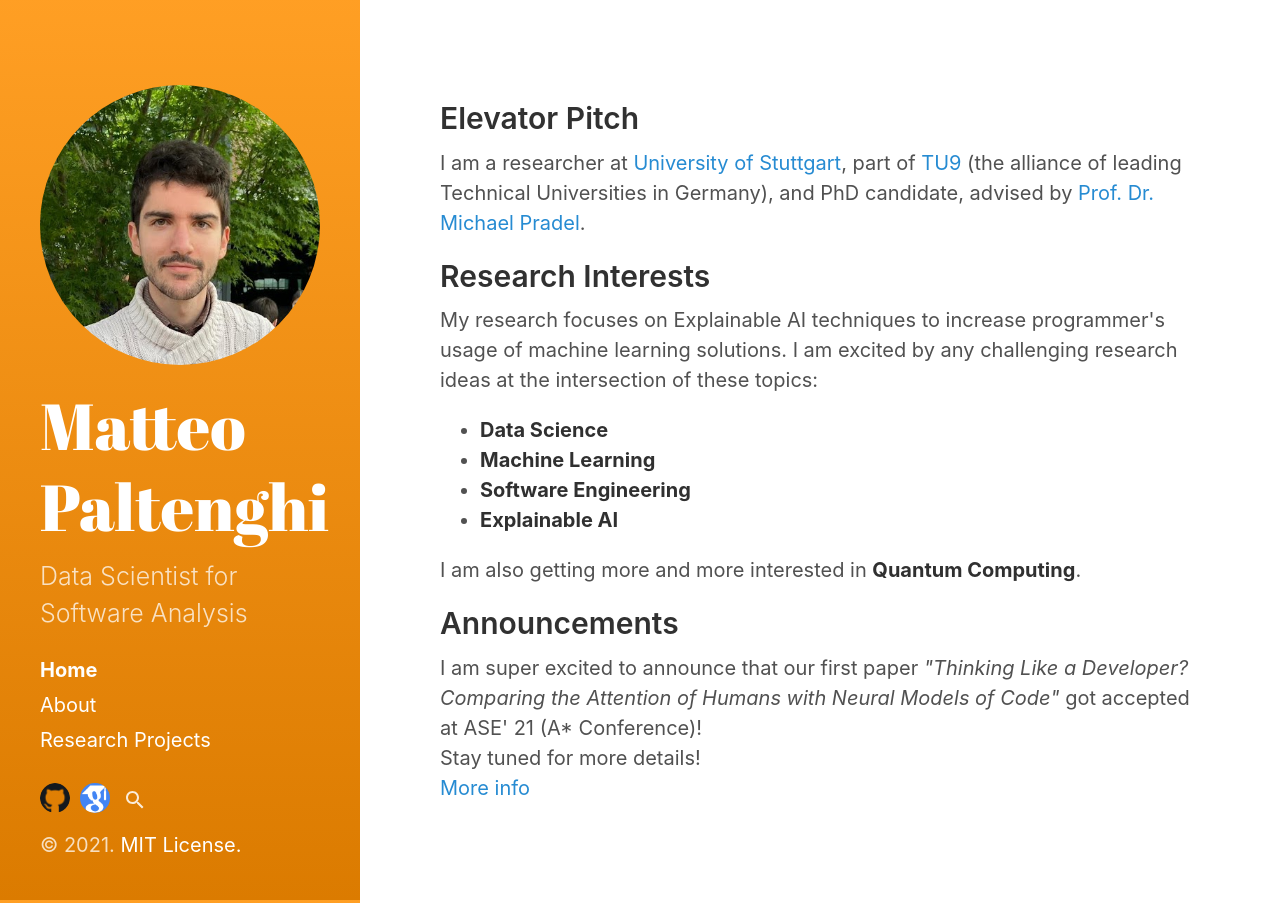
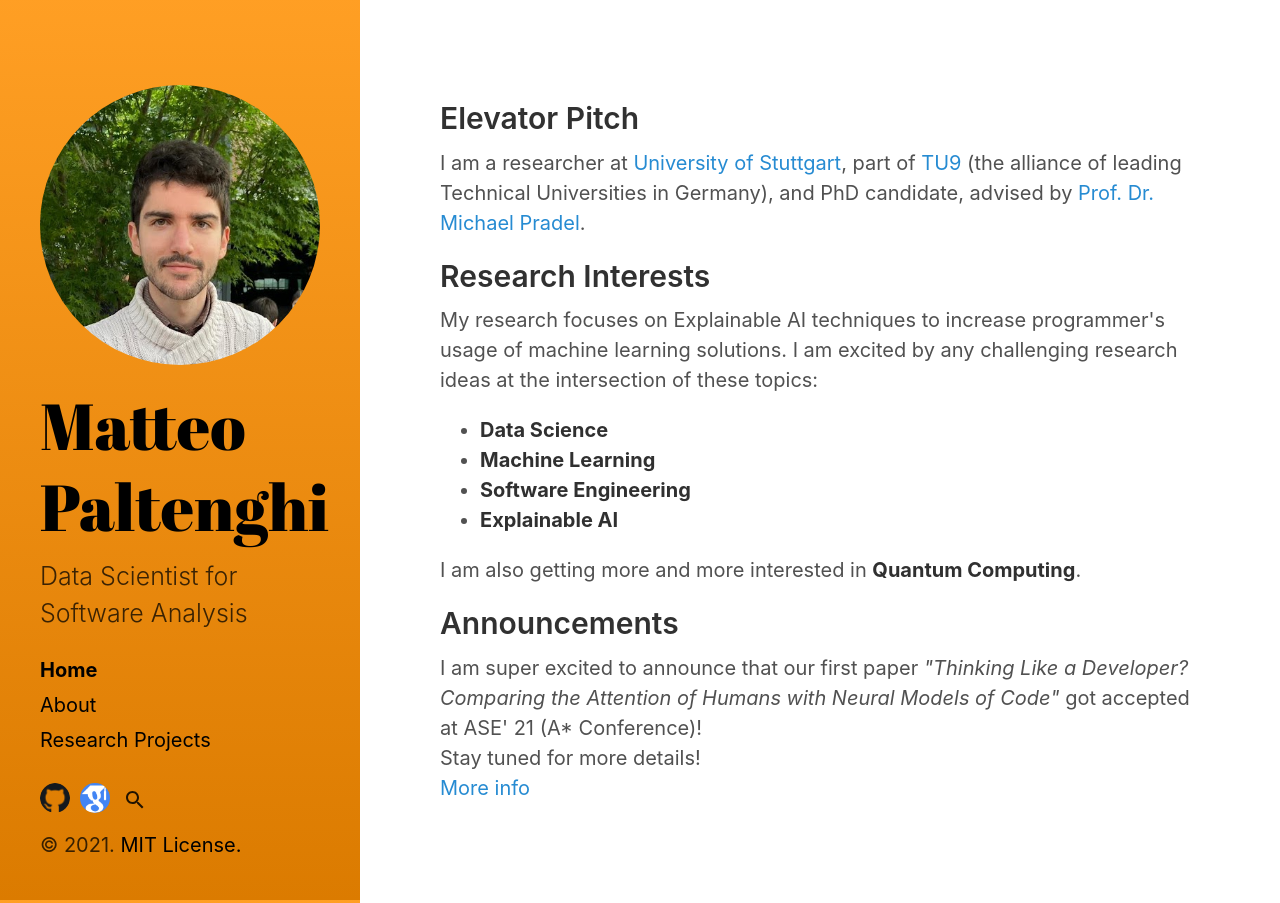
Before and after one commit to MattePalte/mattepalte.github.io, a Jekyll site: the page built from index.html, in a window 1280 px wide. Built offline with Jekyll 4.4.1, drawn with Linux system fonts in a browser that asks for light colours.

Commit message:
black sidebar color text

```diff
--- a/assets/css/main.scss
+++ b/assets/css/main.scss
@@ -2,5 +2,6 @@
 # Use a comment to ensure Jekyll reads the file to be transformed into CSS later
 # only main files contain this front matter, not partials.
 ---
+$sidebar-fg-color: black !default;
 $sidebar-bg-color: #ff8f00;
 @import "hydeout";
```
